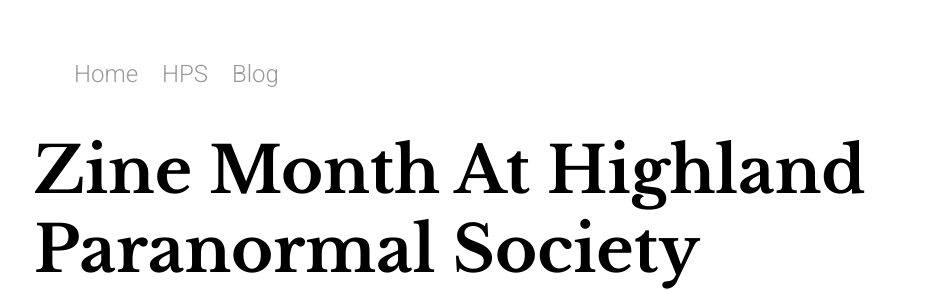
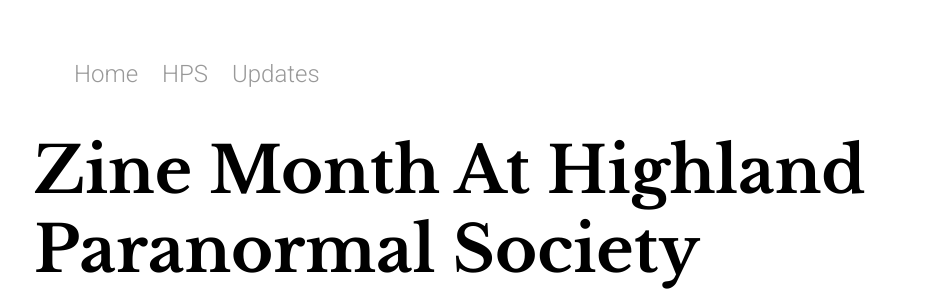
Before and after one commit to NateHPS/HPSstore, a Jekyll site: the page built from index.html, in a window 1280 px wide. Shown: the top 291 px of the page, without its empty margins (158-1090 px from the left). Built offline with Jekyll 4.4.1, drawn with Linux system fonts in a browser that asks for light colours.

Commit message:
Update default.html

```diff
--- a/_layouts/default.html
+++ b/_layouts/default.html
@@ -14,7 +14,7 @@
 	    		<ul>
 	        		<li><a href="/">Home</a></li>
 		        	<li><a href="https://natetreme.com">HPS</a></li>
-	        		<li><a href="/blog">Blog</a></li>
+	        		<li><a href="/updates">Updates</a></li>
 	    		</ul>
 			</nav>
 			<div class="container">
```
